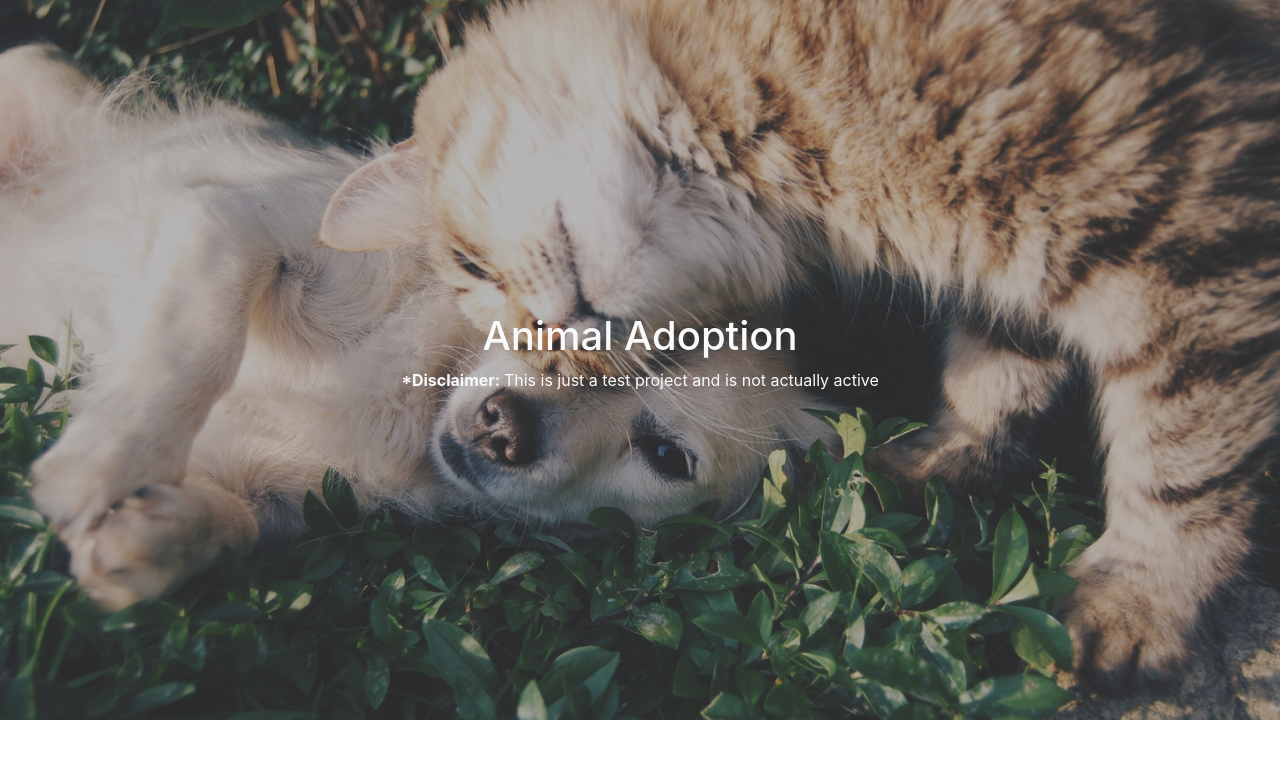
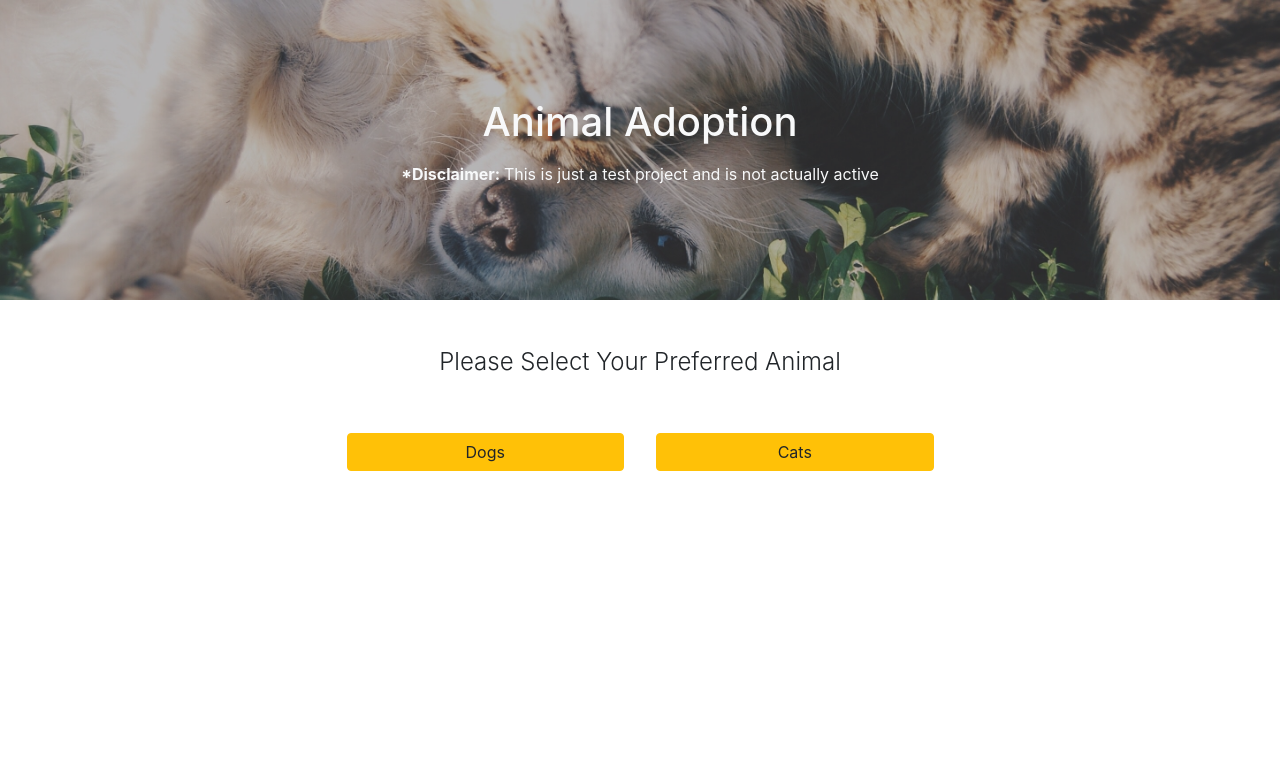
Before and after one commit to simone188535/animal-adoption, a React (Create React App) app: page / in a window 1280 px wide. Shown: the top 758 px of the page. Built offline with nearby package versions, Linux system fonts and the light colour scheme.

Commit message:
pet preference button added

```diff
--- a/package.json
+++ b/package.json
@@ -10,6 +10,7 @@
     "@types/node": "^12.20.18",
     "@types/react": "^17.0.15",
     "@types/react-dom": "^17.0.9",
+    "axios": "^0.21.1",
     "node-sass": "^6.0.1",
     "react": "^17.0.2",
     "react-dom": "^17.0.2",
--- a/src/components/App.tsx
+++ b/src/components/App.tsx
@@ -1,13 +1,14 @@
-import React from 'react';
-import HomepageHeader from './HomepageHeader';
+import React from "react";
+import HomepageHeader from "./HomepageHeader";
+import ContentSearchList from "./ContentSearchList";
 
 const App: React.FC = () => {
   return (
-    <div className="App">
-      {/* <img src="./images/adoption.jpg"/> */}
-        <HomepageHeader />
-    </div>
+    <>
+      <HomepageHeader />
+      <ContentSearchList />
+    </>
   );
-}
+};
 
 export default App;
--- /dev/null
+++ b/src/components/ContentSearchList/contentsearchlist.scss
@@ -0,0 +1,11 @@
+@import '../../global-styles/variables';
+
+.content-search-list {
+    &-container {
+
+    }
+
+    &-header {
+        font-weight: 300;
+    }
+}
--- /dev/null
+++ b/src/components/ContentSearchList/index.tsx
@@ -0,0 +1,18 @@
+import React from "react";
+import "./contentsearchlist.scss";
+
+const ContentSearchList: React.FC = () => {
+  return (
+    <div className="container content-search-list-container">
+      <div className="d-flex justify-content-center w-100 my-5">
+        <h4 className="content-search-list-header">Please Select Your Preferred Animal</h4>
+      </div>
+      <div className="d-flex justify-content-center">
+      <button type="button" className="btn btn-warning w-25 mx-3">Dogs</button>
+      <button type="button" className="btn btn-warning w-25 mx-3">Cats</button>
+      </div>
+    </div>
+  );
+};
+
+export default ContentSearchList;
--- a/src/components/HomepageHeader/homepageHeader.scss
+++ b/src/components/HomepageHeader/homepageHeader.scss
@@ -1,11 +1,12 @@
 @import '../../global-styles/variables';
 
 .homepage-header {
-    height: 90vh;
+    height: 300px;
     background-position: center center;
     background-repeat: no-repeat;
     background-size: cover;
     padding: 0;
+
     .transparent-cover {
         background-color: rgba(80, 80, 80, 0.4);
     }
--- a/src/components/HomepageHeader/index.tsx
+++ b/src/components/HomepageHeader/index.tsx
@@ -8,9 +8,12 @@ const HomepageHeader: React.FC = () => {
       className="container-fluid homepage-header d-flex "
     >
       <div className="transparent-cover h-100 w-100 d-flex align-items-center justify-content-center flex-column">
-      {/* <img src="./images/adoption.jpg"/> */}
-      <h1 className="text-light ">Animal Adoption</h1>
-      <p className="text-light"><strong>*Disclaimer: </strong> This is just a test project and is not actually active</p>
+        {/* <img src="./images/adoption.jpg"/> */}
+        <h1 className="text-light mb-3">Animal Adoption</h1>
+        <p className="text-light text-center">
+          <strong>*Disclaimer: </strong> This is just a test project and is not
+          actually active
+        </p>
       </div>
     </div>
   );
```
Also changed, not shown: 1 other file (tests, documents, lock files or other folders).
